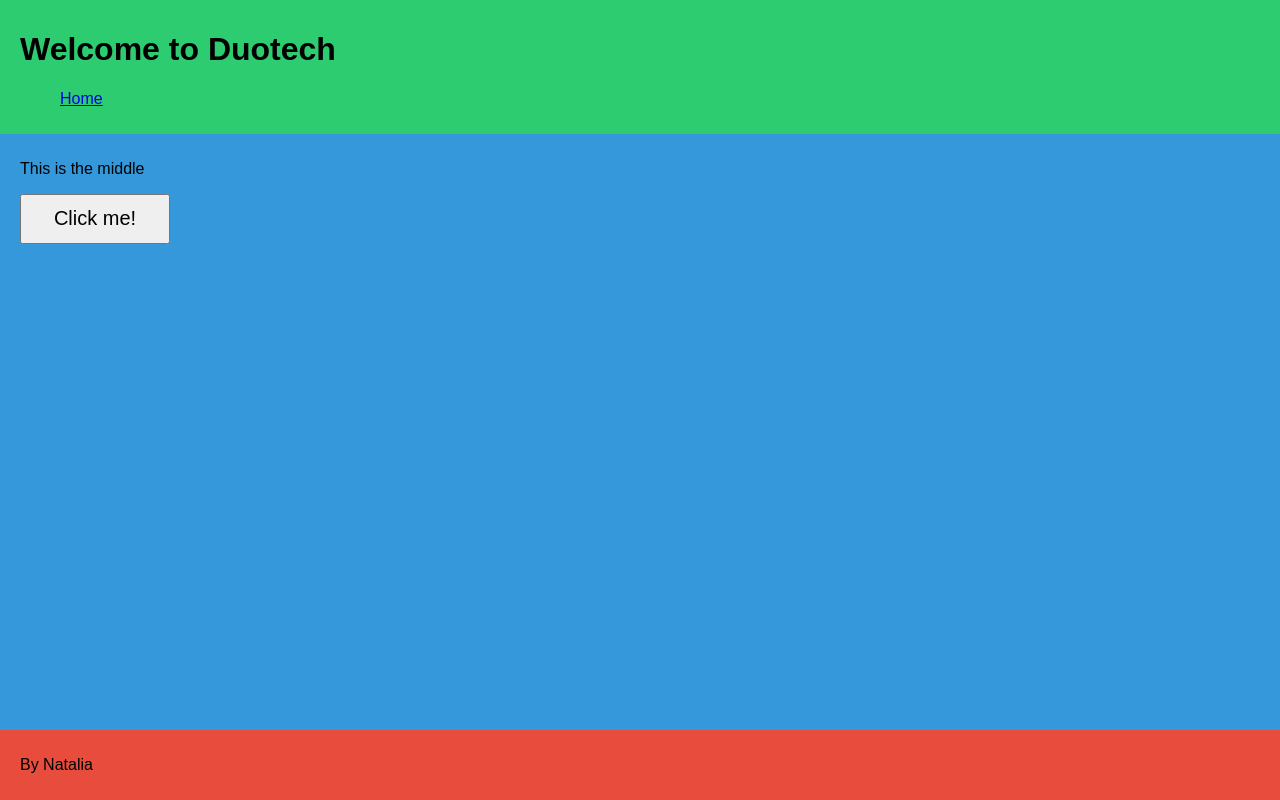
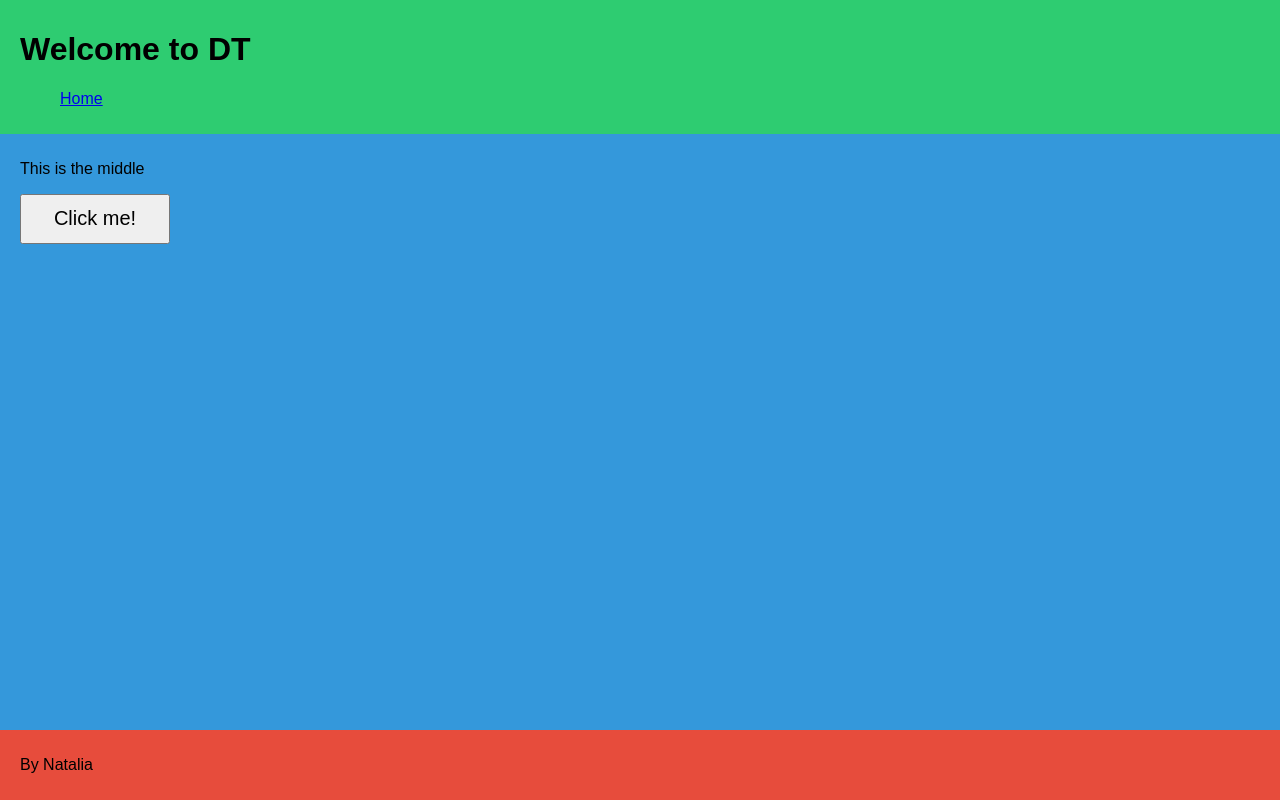
Before and after one commit to duotechacademy/gitMergeConflicts, a plain HTML site: page index.html in a window 1280 px wide. Drawn offline with Linux system fonts and the light colour scheme.

Commit message:
changeddsvbgdsae

```diff
--- a/index.html
+++ b/index.html
@@ -12,7 +12,7 @@
 
                 <div class="top">
 
-                    <h1>Welcome to Duotech</h1>
+                    <h1>Welcome to DT</h1>
 
 
                     <ul>
```
